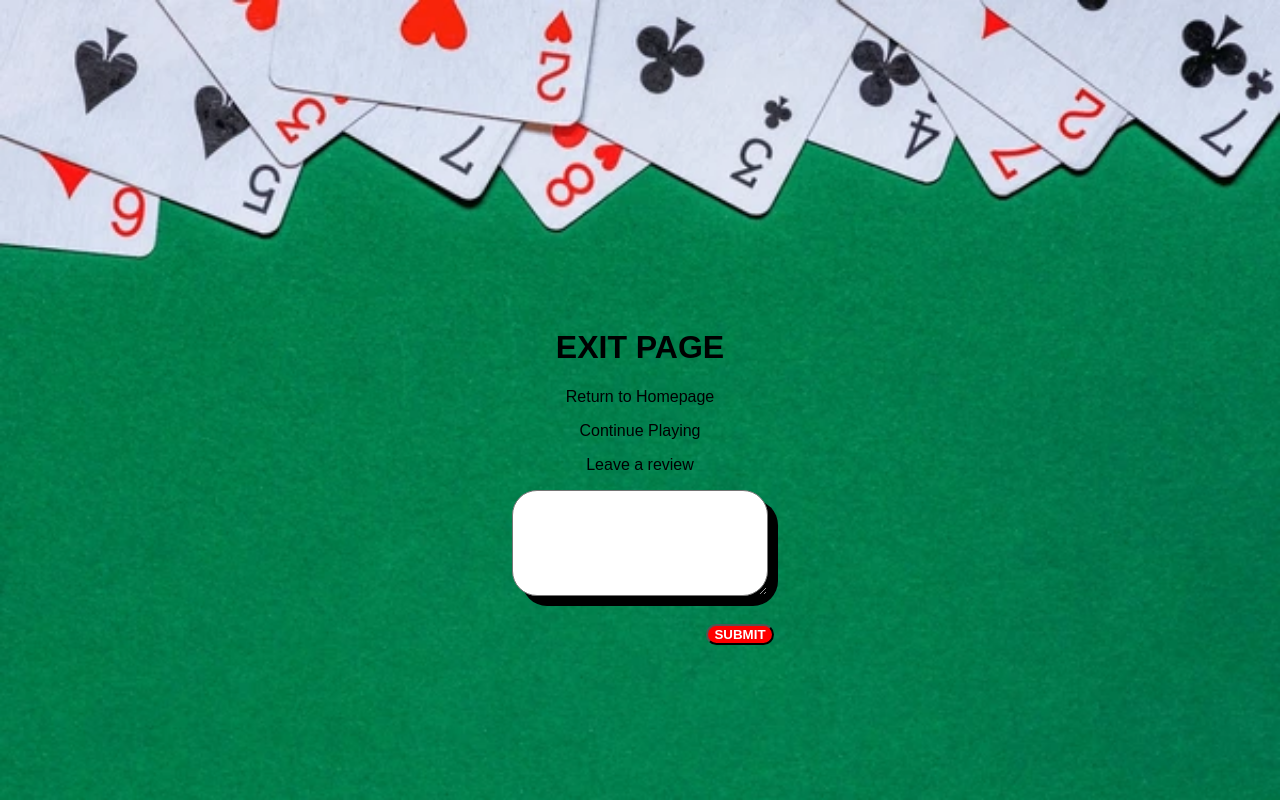
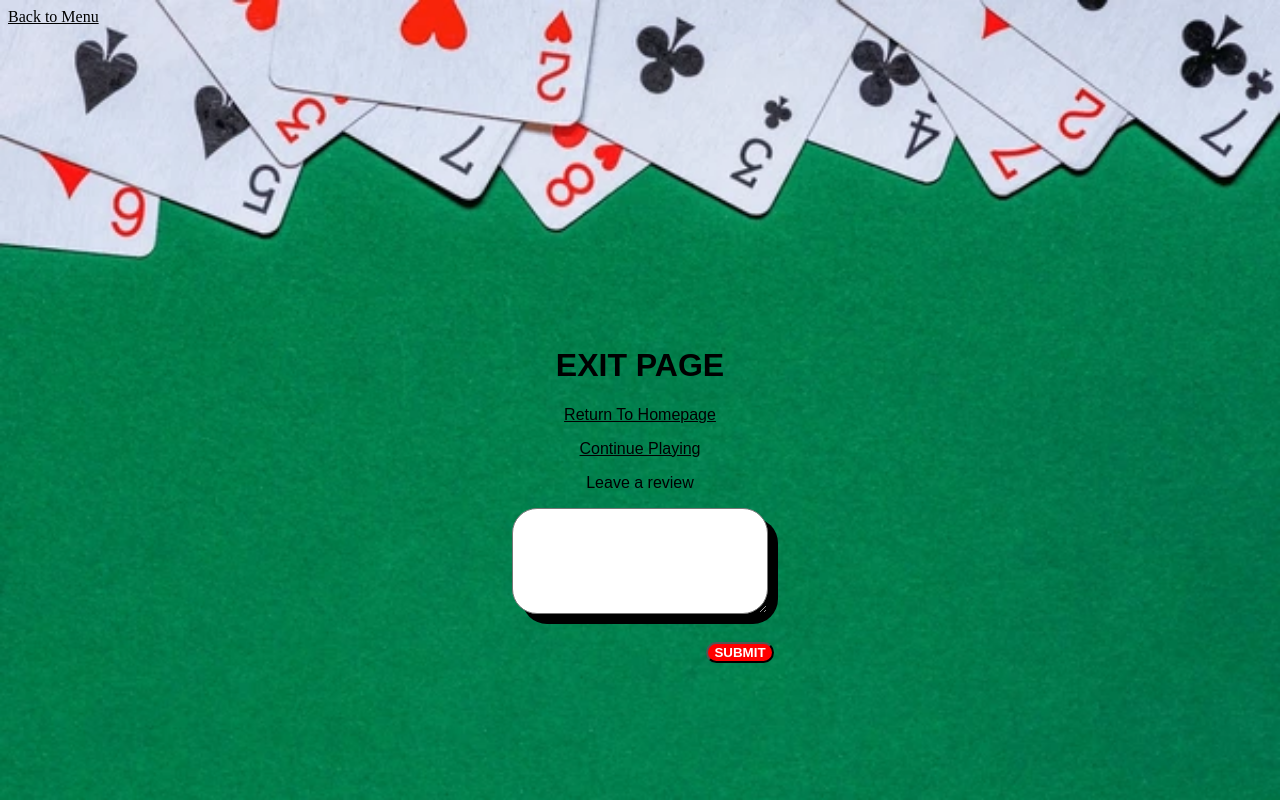
Before and after one commit to Ikran21/Project-1, a plain HTML site: page exit.html in a window 1280 px wide. Drawn offline with Linux system fonts and the light colour scheme.

Commit message:
Go back button
Added options on the pages to go back to the homepage

```diff
--- a/exit.html
+++ b/exit.html
@@ -1,5 +1,6 @@
 <!DOCTYPE html>
 <html lang="en">
+<a href="homaepage.html">Back to Menu</a>
 <head>
     <meta charset="UTF-8">
     <meta name="viewport" content="width=device-width, initial-scale=1.0">
@@ -9,8 +10,8 @@
 <body>
     <div class="exit-content">
         <h1>EXIT PAGE</h1>
-        <p>Return to Homepage</p>
-        <p>Continue Playing</p>
+        <p><a href="homaepage.html">Return To Homepage</a></p>
+        <p><a href="game.html">Continue Playing</a></p>
         <p><label for="review">Leave a review</label></p>
         <textarea id="review" name="review" rows = "4" col="35">
         </textarea>
--- a/styles.css
+++ b/styles.css
@@ -1,3 +1,6 @@
+a{
+    color: black;
+}
 body
 {
     background-image: url("CardTable.png");
@@ -18,6 +21,7 @@ p1{
     position: absolute;
     top: 380px;
     left: 670px
+
 }
 
 p2{
@@ -40,6 +44,8 @@ p4{
     top: 470px;
     left: 670px
 }
+
+
 
 img{
     position: absolute;
```
Also changed, not shown: game.html (+1 -0 lines), homaepage.html (+1 -1 lines), settings.html (+1 -0 lines).
